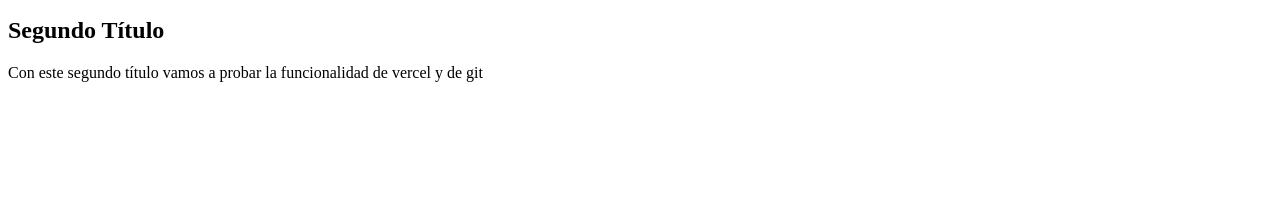
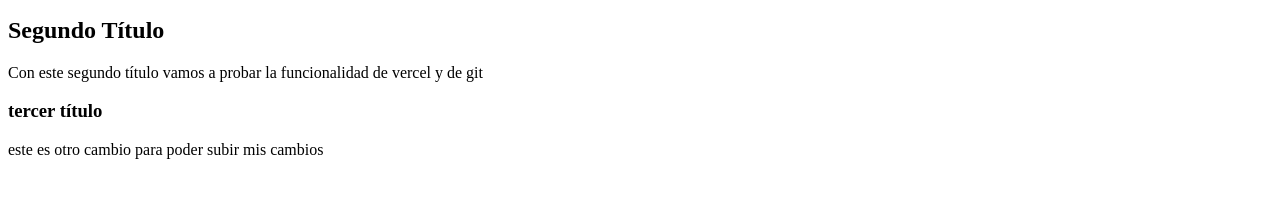
Before and after one commit to kemtch19/repo-git, a plain HTML site: page index.html in a window 1280 px wide. Shown: the part 119-316 px from the top of the page. Drawn offline with Linux system fonts and the light colour scheme.

Commit message:
vamos a ver si funciona

```diff
--- a/index.html
+++ b/index.html
@@ -12,5 +12,8 @@
 
     <h2>Segundo Título</h2>
     <p>Con este segundo título vamos a probar la funcionalidad de vercel y de git</p>
+
+    <h3>tercer título</h3>
+    <p>este es otro cambio para poder subir mis cambios</p>
 </body>
 </html>
```
